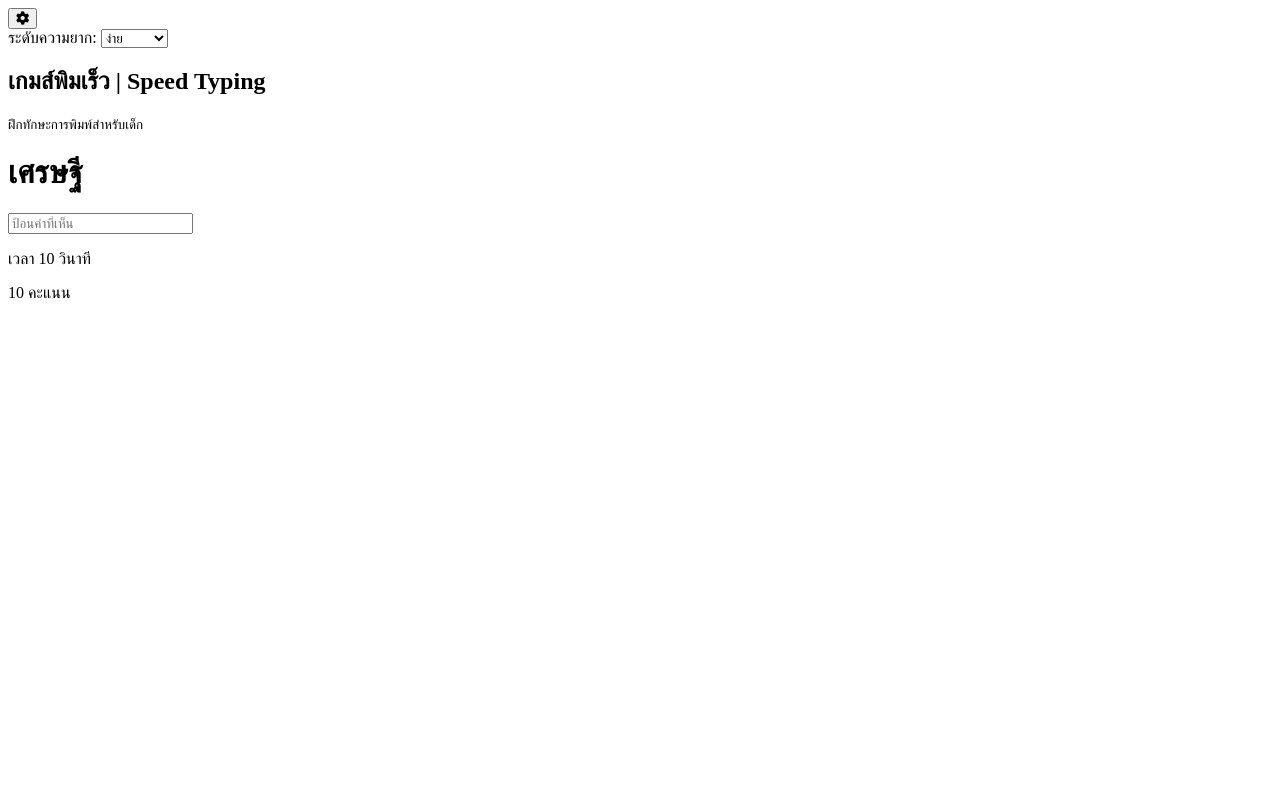
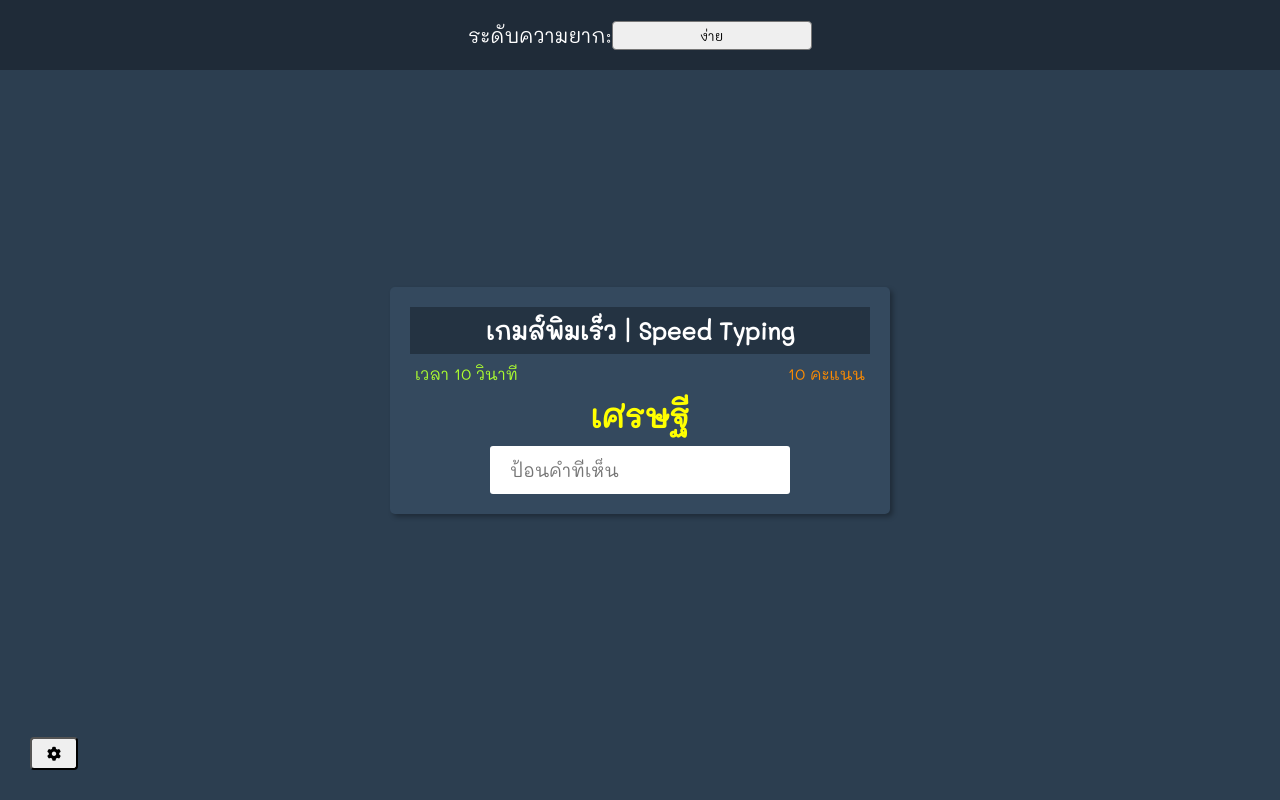
Before and after one commit to 62160140/speed-typing-game, a plain HTML site: page index.html in a window 1280 px wide. Drawn offline with Linux system fonts and the light colour scheme.

Commit message:
design with CSS && google front

```diff
--- a/index.html
+++ b/index.html
@@ -27,14 +27,13 @@
   <!-- !container -->
   <div class="container">
     <h2>เกมส์พิมเร็ว | Speed Typing</h2>
-    <small>ฝึกทักษะการพิมพ์สำหรับเด็ก</small>
-    <h1 id="word">เศรษฐี</h1>
+    <h1 id="word" class="word">เศรษฐี</h1>
     <input type="text" name="" id="text"  autocomplete="off" placeholder="ป้อนคำที่เห็น">
     <!-- ?เวลา -->
     <p class="time-container">เวลา 10 วินาที </p>
     <p class="score-container">10 คะแนน</p>
     <div id="over-btn" class="over-btn">
-
+      <h2>จบเกมส์แล้วนะครับ!</h2>
     </div>
   </div>
 
--- a/style.css
+++ b/style.css
@@ -0,0 +1,119 @@
+@import url('https://fonts.googleapis.com/css2?family=Mali&family=Noto+Sans+Thai+Looped:wght@400;700&display=swap');
+
+*{
+  font-family: 'Mali', cursive;
+  box-sizing: border-box;
+}
+
+
+body{
+  background-color: #2c3e50;
+  display: flex;
+  align-items: center;
+  justify-content: center;
+  min-height: 100vh;
+  margin: 0;
+}
+
+button{
+  cursor: pointer;
+  font-size: 14px;
+  border-radius: 4px;
+  padding: 5px 15px;
+  position: absolute;
+  bottom: 30px;
+  left: 30px;
+}
+
+.settings{
+  position: absolute;
+  top: 0;
+  left: 0;
+  width: 100%;
+  background-color: rgba(0, 0, 0, .3);
+  font-size: 20px;
+  height: 70px;
+  display: flex;
+  justify-content: center;
+  align-items: center;
+  transform: translateY(0);
+  transition: transition .3s ease-in-out;
+}
+
+.settings.hide{
+  transform: translateY(-100%);
+}
+
+form label{
+  color: white;
+}
+
+select{
+  width: 200px;
+  padding: 5px;
+  appearance: none;
+  outline: 0;
+  border-radius: 4px;
+  text-align: center;
+}
+
+.container{
+  background-color: #34495e;
+  padding: 20px;
+  border-radius: 5px;
+  box-shadow: 3px 3px 5px rgba(0, 0, 0, .3);
+  color: white;
+  position:relative;
+  text-align: center;
+  width: 500px;
+}
+
+h2{
+  background-color: rgba(0, 0, 0, .3);
+  padding: 8px;
+  margin: 0 0 40px;
+}
+
+.word{
+  margin: 0;
+  color: yellow;
+}
+
+input{
+  border: 0;
+  border-radius: 3px;
+  font-size: 18px;
+  width: 300px;
+  padding: 12px 20px;
+  margin-top: 10px;
+  outline: 0
+  ;
+}
+
+.time-container{
+  position: absolute;
+  top: 60px;
+  left: 25px;
+  color: greenyellow;
+}
+
+.score-container{
+  position:absolute;
+  right: 25px;
+  top: 60px;
+  color: darkorange;
+}
+
+.over-btn{
+  background: inherit;
+  z-index: 1;
+  width: 100%;
+  height: 100%;
+  position:absolute;
+  top: 0;
+  left: 0;
+  /* display: flex; */
+  align-items: center;
+  justify-content: center;
+  display: none;
+}
```
